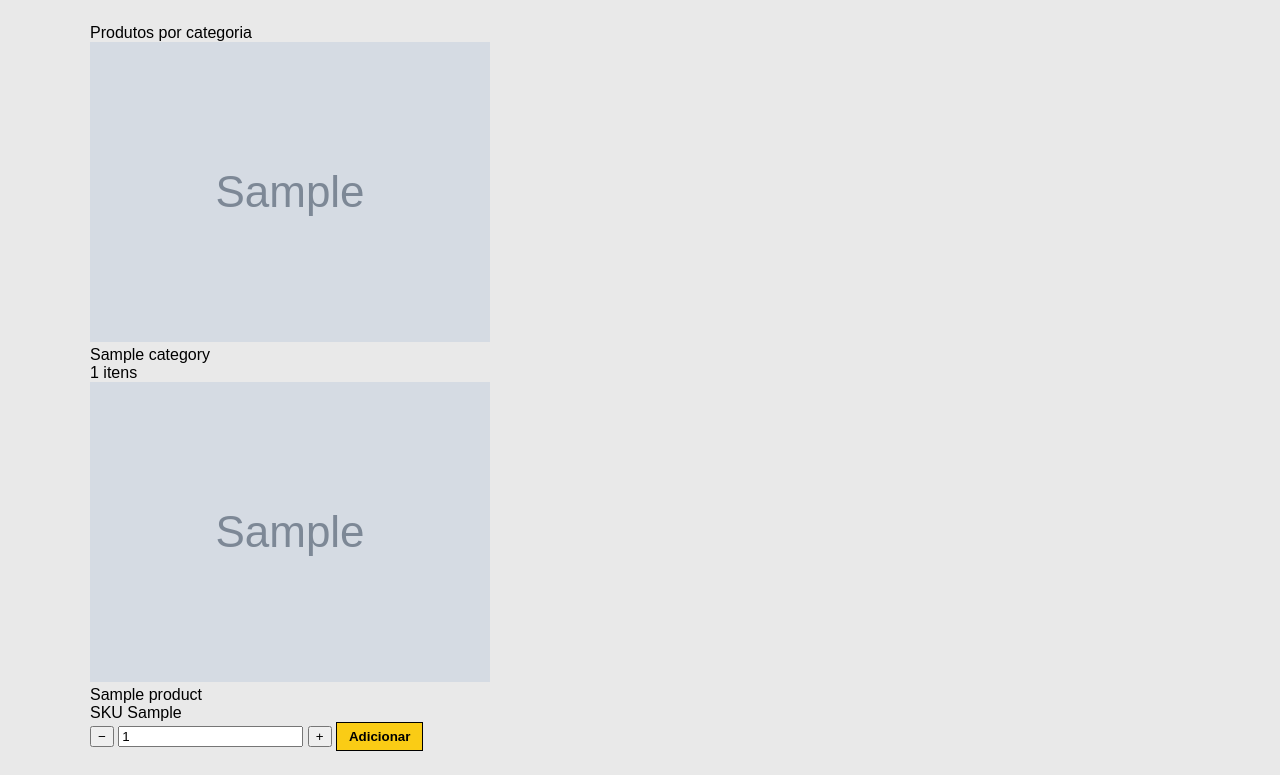
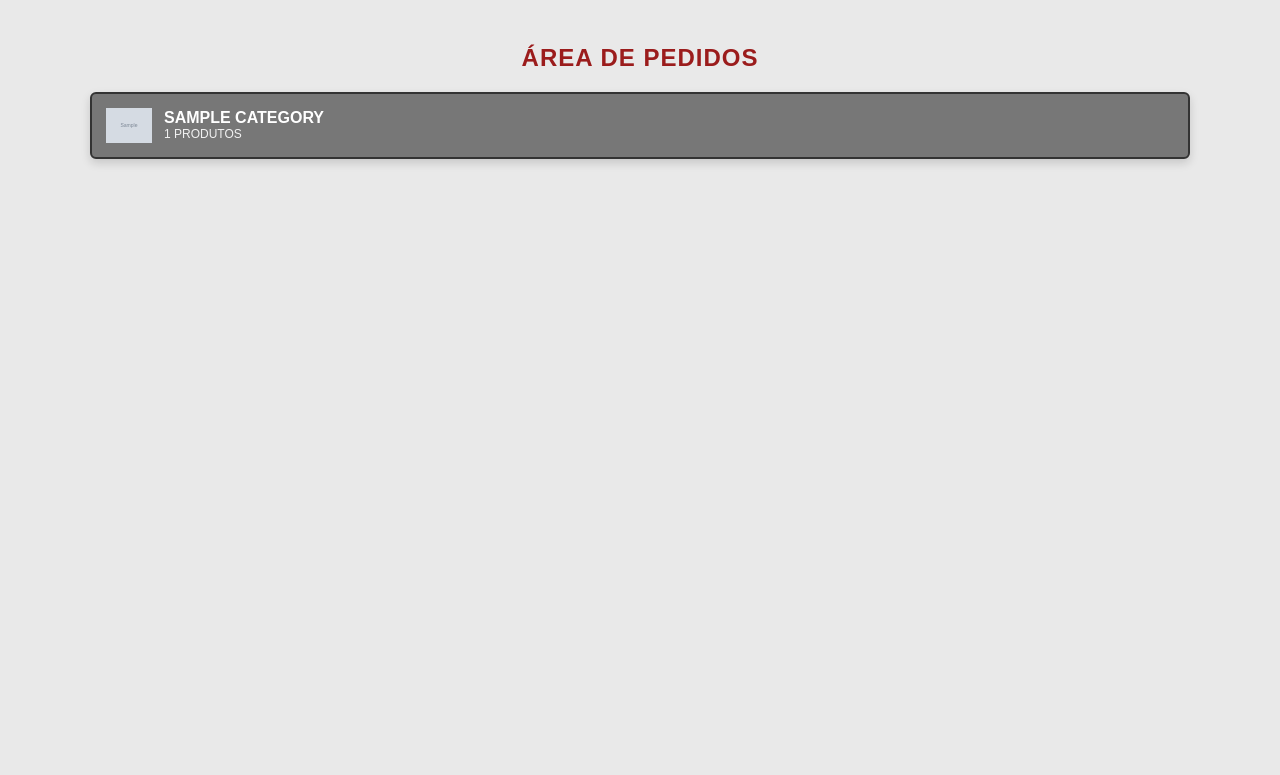
Before and after one commit to xodoticonsultoria/tranf_prod, a Django app: template templates/queimados/products.html in a window 1280 px wide. Shown: the part 93-868 px from the top of the page. After the commit the page ends 258 px from the top, so only its background shows below. Run offline with Django 4.2, Linux system fonts and the light colour scheme; the template is opened without the code that fills it: values that come from a table or form of the project are taken from there, others are empty; tables that the repository leaves empty hold one stand-in row (values such as "Sample post"); grey boxes marked "Sample" are stand-in pictures.

Commit message:
NEW UI UX 02

```diff
--- a/static/app.css
+++ b/static/app.css
@@ -186,3 +186,130 @@ body{
   grid-template-columns:1fr;
  }
 }
+
+
+/* ===== XODÓ PRODUTOS ===== */
+
+.area-title{
+  text-align:center;
+  color:#9b1c1c;
+  font-weight:800;
+  letter-spacing:1px;
+  margin:20px 0;
+}
+
+/* categoria box */
+
+.x-cat{
+  background:#777;
+  border:2px solid #333;
+  border-radius:6px;
+  padding:14px;
+  margin-bottom:16px;
+  box-shadow:0 4px 10px rgba(0,0,0,.15);
+}
+
+.x-cat-head{
+  display:flex;
+  align-items:center;
+  gap:12px;
+  color:white;
+  cursor:pointer;
+}
+
+.x-cat-icon{
+  width:46px;
+}
+
+.x-cat-name{
+  font-weight:800;
+}
+
+.x-cat-count{
+  font-size:12px;
+  opacity:.9;
+}
+
+/* body */
+
+.x-cat-body{
+  display:none;
+  margin-top:14px;
+}
+
+/* grid produtos */
+
+.x-grid{
+  display:grid;
+  grid-template-columns:1fr 1fr;
+  gap:12px;
+}
+
+/* card produto */
+
+.x-prod{
+  background:white;
+  border:2px solid #b91c1c;
+  border-radius:4px;
+  padding:10px;
+  display:grid;
+  grid-template-columns:48px 1fr auto auto;
+  align-items:center;
+  gap:10px;
+}
+
+.x-prod-img{
+  width:42px;
+  height:42px;
+  object-fit:cover;
+  border-radius:50%;
+}
+
+.x-prod-name{
+  font-weight:700;
+  font-size:13px;
+}
+
+/* quantidade */
+
+.x-qty{
+  display:flex;
+  align-items:center;
+  gap:6px;
+}
+
+.x-qty button{
+  background:#facc15;
+  border:1px solid #333;
+  width:26px;
+  height:26px;
+  font-weight:900;
+  cursor:pointer;
+}
+
+.x-qty input{
+  width:38px;
+  height:26px;
+  text-align:center;
+  font-weight:700;
+  border:1px solid #aaa;
+}
+
+/* botão adicionar */
+
+.x-add{
+  background:#facc15;
+  border:1px solid #333;
+  padding:6px 10px;
+  font-size:12px;
+  font-weight:800;
+  cursor:pointer;
+}
+
+/* mobile */
+
+@media(max-width:640px){
+  .x-grid{
+    grid-template-columns:1fr;
+  }
+}
--- a/static/app.js
+++ b/static/app.js
@@ -1,27 +1,32 @@
 function toggleCat(id){
- const el=document.getElementById("cat-body-"+id);
- if(!el) return;
- const open = el.style.display==="block";
- el.style.display = open?"none":"block";
- if(!open){localStorage.setItem("cat_open_"+id,"1")}
- else{localStorage.removeItem("cat_open_"+id)}
+  const el=document.getElementById("cat-body-"+id);
+  if(!el) return;
+
+  const open = el.style.display==="block";
+  el.style.display = open?"none":"block";
+
+  if(!open){
+    localStorage.setItem("cat_open_"+id,"1");
+  } else {
+    localStorage.removeItem("cat_open_"+id);
+  }
 }
 
-document.addEventListener("DOMContentLoaded", ()=>{
- document.querySelectorAll(".cat-body").forEach(el=>{
-   const id = el.id.replace("cat-body-","");
-   if(localStorage.getItem("cat_open_"+id)){
-     el.style.display="block";
-   }
- });
-});
-
 function inc(btn){
- const i=btn.parentNode.querySelector("input");
- i.value=parseInt(i.value||0)+1;
+  const input = btn.parentNode.querySelector("input");
+  input.value = parseInt(input.value||0)+1;
 }
 
 function dec(btn){
- const i=btn.parentNode.querySelector("input");
- i.value=Math.max(1,parseInt(i.value||1)-1);
+  const input = btn.parentNode.querySelector("input");
+  input.value = Math.max(1,parseInt(input.value||1)-1);
 }
+
+document.addEventListener("DOMContentLoaded",()=>{
+  document.querySelectorAll(".x-cat-body").forEach(el=>{
+    const id = el.id.replace("cat-body-","");
+    if(localStorage.getItem("cat_open_"+id)){
+      el.style.display="block";
+    }
+  });
+});
--- a/templates/queimados/products.html
+++ b/templates/queimados/products.html
@@ -2,50 +2,52 @@
 {% block title %}Produtos{% endblock %}
 {% block content %}
 
-<div class="section-title">
-  Produtos por categoria
-</div>
+<h2 class="area-title">ÁREA DE PEDIDOS</h2>
 
 {% for cat in categories %}
-<div class="cat-card">
+<div class="x-cat">
 
-  <div class="cat-header" onclick="toggleCat({{ cat.id }})">
+  <!-- header categoria -->
+  <div class="x-cat-head" onclick="toggleCat({{ cat.id }})">
     {% if cat.image %}
-      <img src="{{ cat.image.url }}">
+      <img src="{{ cat.image.url }}" class="x-cat-icon">
     {% endif %}
     <div>
-      <div class="cat-name">{{ cat.name }}</div>
-      <div class="cat-count">{{ cat.products.count }} itens</div>
+      <div class="x-cat-name">{{ cat.name|upper }}</div>
+      <div class="x-cat-count">{{ cat.products.count }} PRODUTOS</div>
     </div>
   </div>
 
-  <div id="cat-body-{{ cat.id }}" class="cat-body">
+  <!-- corpo -->
+  <div id="cat-body-{{ cat.id }}" class="x-cat-body">
+
+    <div class="x-grid">
 
     {% for p in cat.products.all %}
     {% if p.active %}
-    <form method="post" action="{% url 'q_products' %}" class="prod-row">
+    <form method="post" action="{% url 'q_products' %}" class="x-prod">
       {% csrf_token %}
       <input type="hidden" name="product_id" value="{{ p.id }}">
 
       {% if p.image %}
-        <img src="{{ p.image.url }}" class="prod-img">
+        <img src="{{ p.image.url }}" class="x-prod-img">
       {% endif %}
 
-      <div class="prod-mid">
-        <div class="prod-name">{{ p.name }}</div>
-        <div class="prod-sku">SKU {{ p.sku }}</div>
+      <div class="x-prod-name">{{ p.name }}</div>
+
+      <div class="x-qty">
+        <button type="button" onclick="dec(this)">−</button>
+        <input name="qty" value="1">
+        <button type="button" onclick="inc(this)">+</button>
       </div>
 
-      <div class="prod-right">
-        <button type="button" onclick="dec(this)" class="qty-btn">−</button>
-        <input name="qty" value="1">
-        <button type="button" onclick="inc(this)" class="qty-btn">+</button>
-        <button class="btn btn-add">Adicionar</button>
-      </div>
+      <button class="x-add">ADICIONAR</button>
 
     </form>
     {% endif %}
     {% endfor %}
+
+    </div>
 
   </div>
 
```
